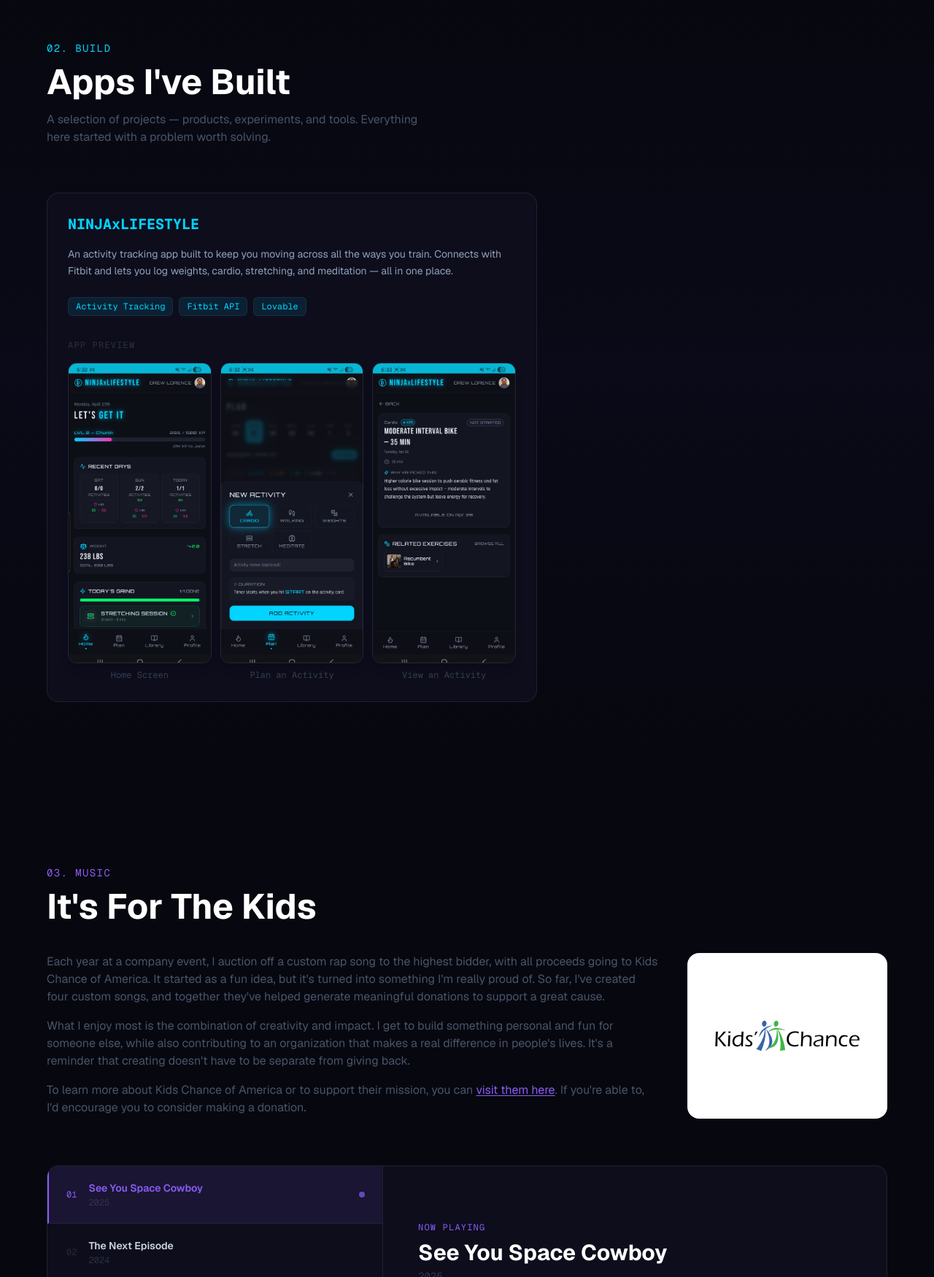
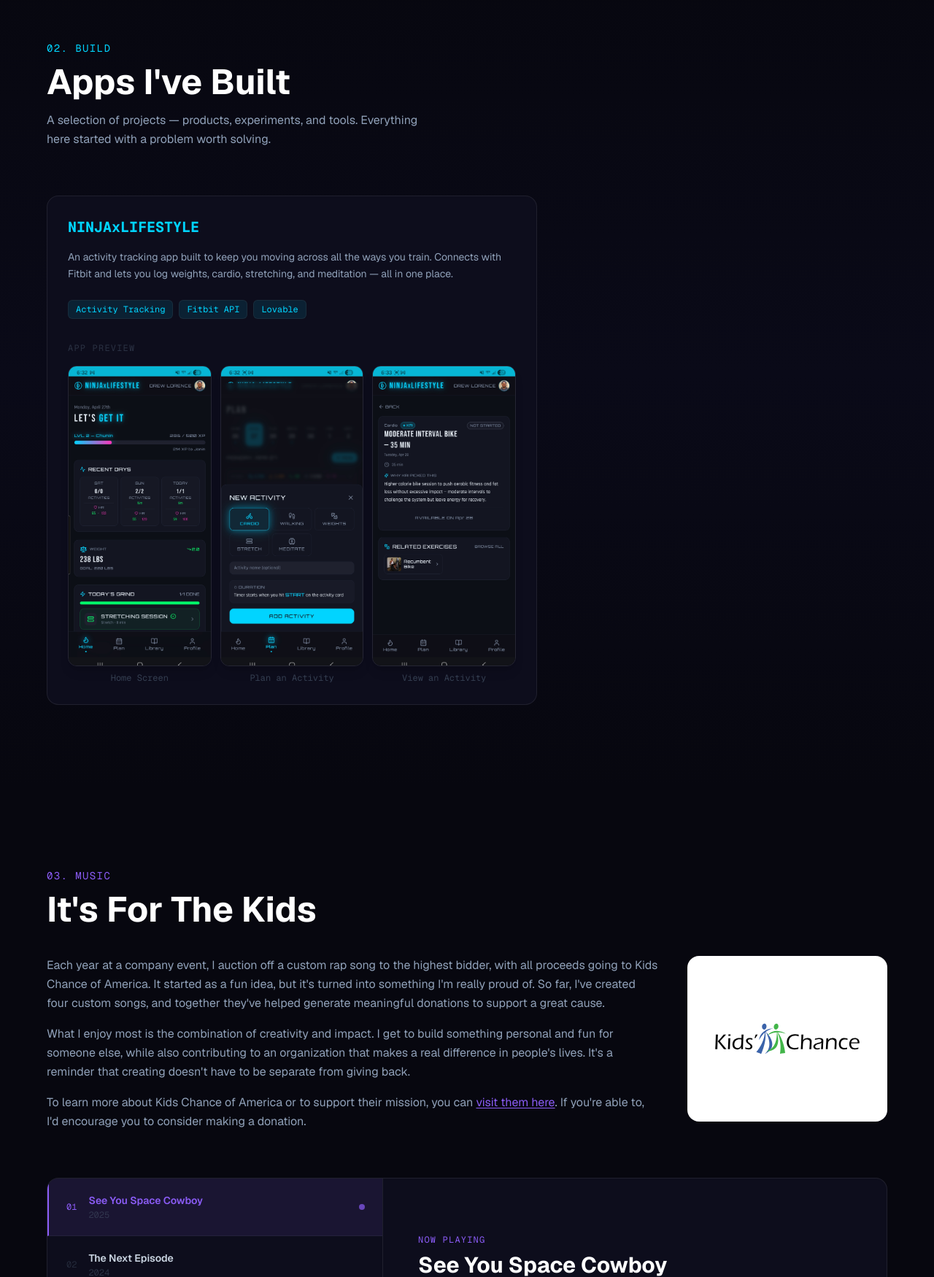
Before and after one commit to drew-lorence-dev/drew-lorence-portfolio, a Next.js app: page / in a window 1280 px wide. Shown: the part 1976-3726 px from the top of the page at 73% size. Built offline with nearby package versions, Linux system fonts and the light colour scheme.

Commit message:
Match body text color and style across sections 2 and 3 to section 1

```diff
--- a/components/Music.tsx
+++ b/components/Music.tsx
@@ -54,7 +54,7 @@
           </h2>
 
           <div className="flex flex-col md:flex-row gap-10 items-start">
-            <div className="text-muted space-y-4 flex-1">
+            <div className="text-slate-400 leading-relaxed text-base space-y-4 flex-1">
               <p>
                 Each year at a company event, I auction off a custom rap song to
                 the highest bidder, with all proceeds going to Kids Chance of
--- a/components/Projects.tsx
+++ b/components/Projects.tsx
@@ -71,7 +71,7 @@
           <h2 className="text-4xl md:text-5xl font-bold text-white">
             Apps I&apos;ve Built
           </h2>
-          <p className="mt-4 text-muted max-w-lg">
+          <p className="mt-4 text-slate-400 leading-relaxed text-base max-w-lg">
             A selection of projects — products, experiments, and tools.
             Everything here started with a problem worth solving.
           </p>
```
